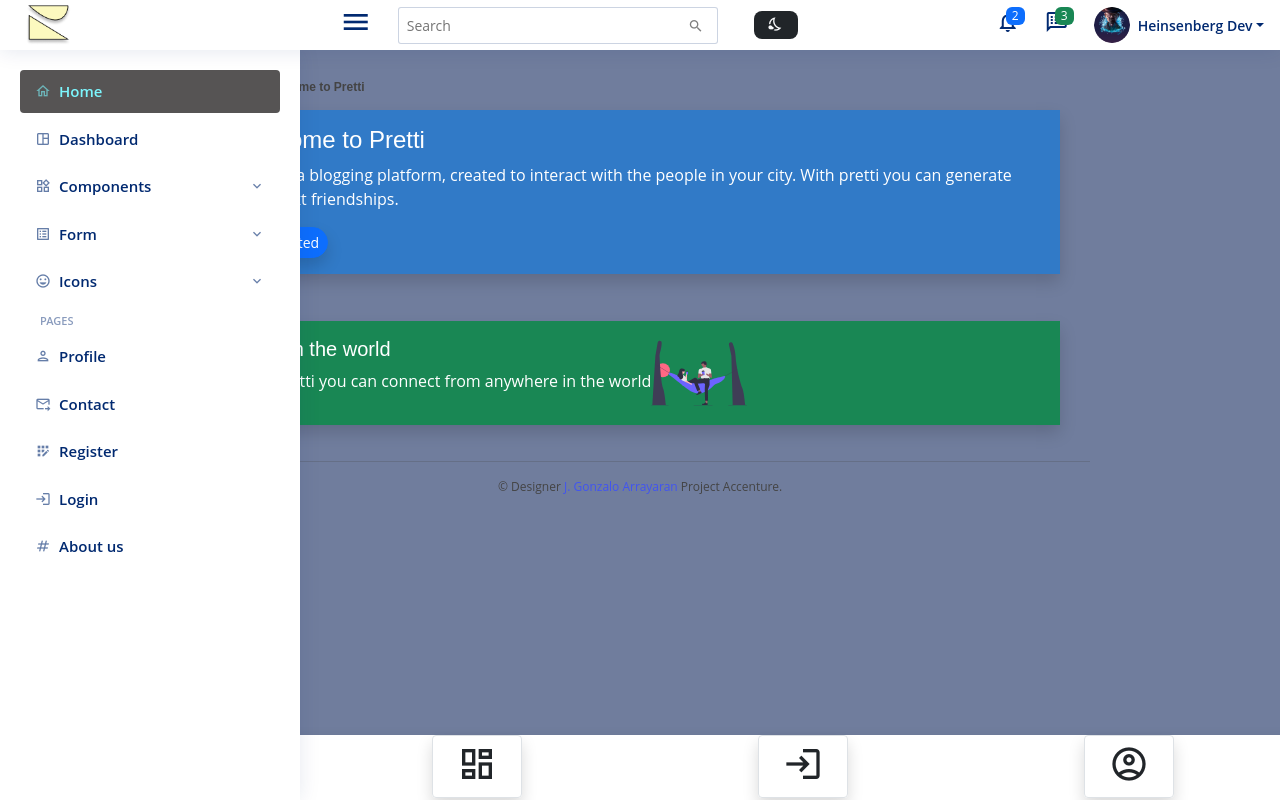
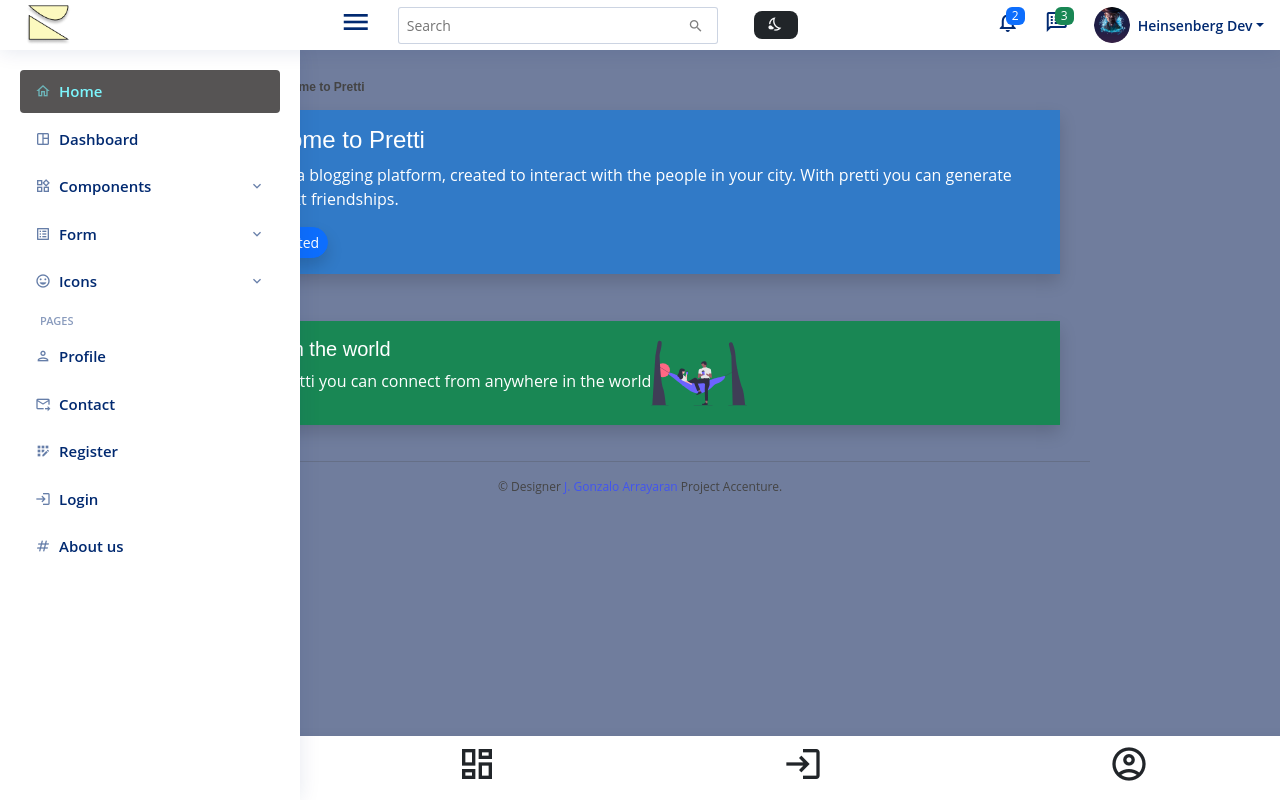
Before and after one commit to GonzaloArray/pretti-accenture, a Vue app: page / in a window 1280 px wide. Built offline with nearby package versions, Linux system fonts and the light colour scheme.

Commit message:
Modificando diseños de los botones fixed

```diff
--- a/src/components/Buttons/ButtonFixed.vue
+++ b/src/components/Buttons/ButtonFixed.vue
@@ -6,8 +6,8 @@ const props = defineProps({
 </script>
 <template>
     <div class="col-3">
-        <router-link class="btn bg-negro border btn-sm px-4 shadow p-2" :to="'/'+href">
-            <span class="material-icons-outlined text-dark fs-1 m-0 ">
+        <router-link class="btn bg-negro border-0 border btn-sm px-4 p-2" :to="'/'+href">
+            <span class="material-icons-outlined fs-1 m-0 ">
                 {{icon}}
             </span>
         </router-link>
@@ -19,6 +19,7 @@ const props = defineProps({
     }
     .router-link-active.border{
         border-top: 3px solid #317AC7!important;;
-        transition: .3s ease-in-out;
+        transition: .2s ease-in-out;
+        color: #317AC7!important;
     }
 </style>
```
